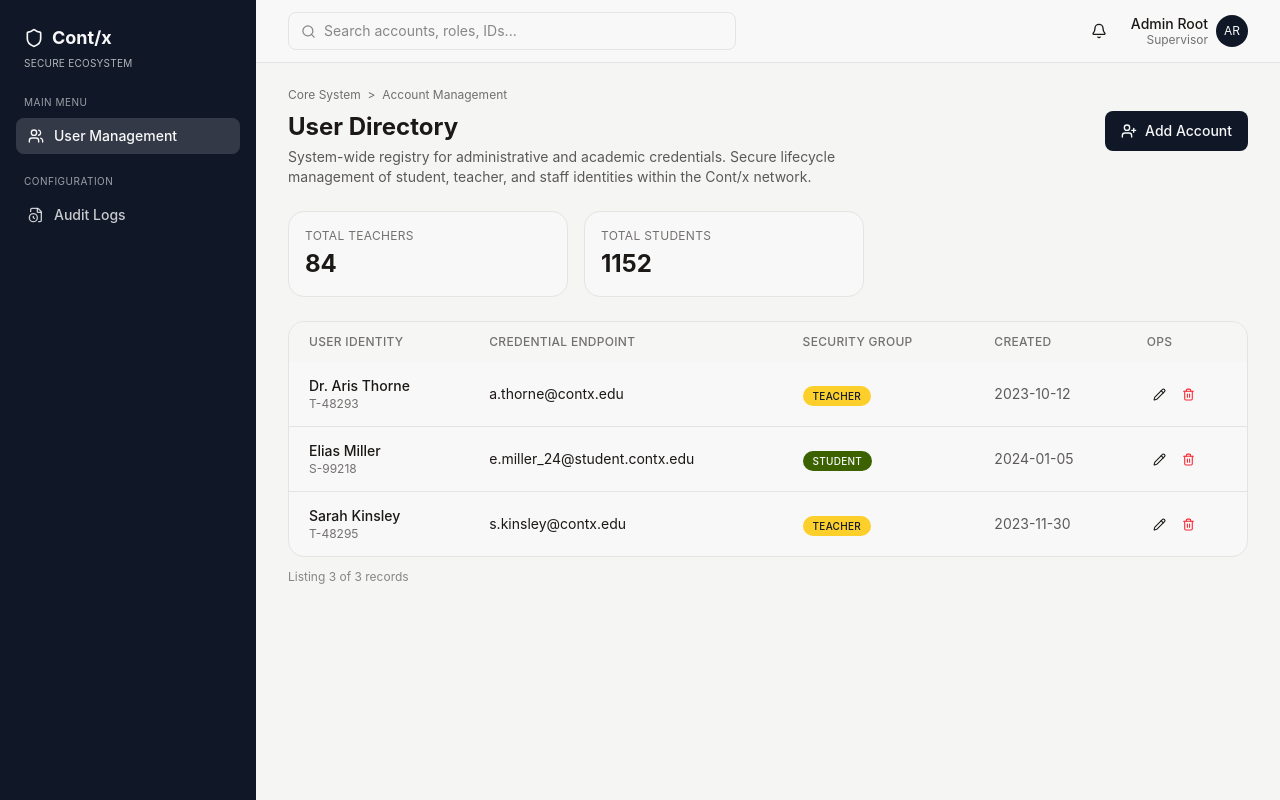
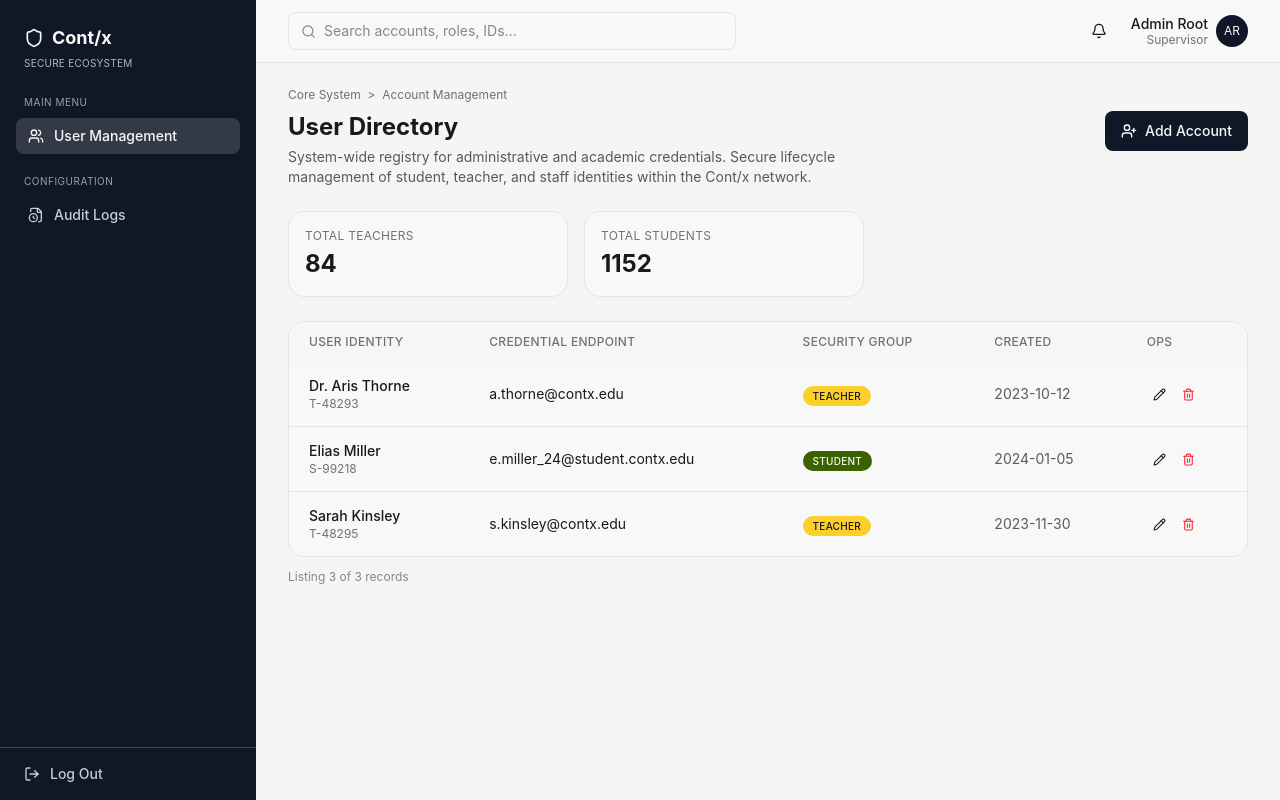
Before and after one commit to maelprz/cont-x, a React (Vite) app in the folder apps/teacher-web/: page / in a window 1280 px wide. Both pictures are taken after a click on the button "Login". Built offline with nearby package versions, Linux system fonts and the light colour scheme.

Commit message:
feat: update sidebar with logout functionality and updated title in web

```diff
--- a/apps/teacher-web/index.html
+++ b/apps/teacher-web/index.html
@@ -4,7 +4,7 @@
     <meta charset="UTF-8" />
     <link rel="icon" type="image/svg+xml" href="/favicon.svg" />
     <meta name="viewport" content="width=device-width, initial-scale=1.0" />
-    <title>teacher-web</title>
+    <title>Cont/x</title>
   </head>
   <body>
     <div id="root"></div>
--- a/apps/teacher-web/src/components/layouts/adminSidebar.tsx
+++ b/apps/teacher-web/src/components/layouts/adminSidebar.tsx
@@ -1,8 +1,8 @@
-import { Shield, Users, FileClock } from "lucide-react"; // pre-made icon components
+import { Shield, Users, FileClock, LogOut } from "lucide-react"; // pre-made icon components
 import type { AdminSidebarProps } from "./adminSidebar.types";
 import { useRouterLogic } from "../../router/routerLogic"; // store controlling which screen is active
 
-// Single shared sidebar — used across every admin screen.
+// Single shared sidebar -- used across every admin screen.
 export function AdminSidebar({ activeItem }: AdminSidebarProps) {
   const navigateTo = useRouterLogic((state) => state.navigateTo);
 
@@ -29,7 +29,7 @@ export function AdminSidebar({ activeItem }: AdminSidebarProps) {
           Main Menu
         </p>
 
-        {/* User Management nav item — navigates on click */}
+        {/* User Management nav item -- navigates on click */}
         <button
           onClick={() => navigateTo("userManagement")}
           className={`${navItemBase} ${
@@ -46,7 +46,7 @@ export function AdminSidebar({ activeItem }: AdminSidebarProps) {
           Configuration
         </p>
 
-        {/* Audit Logs nav item — navigates on click */}
+        {/* Audit Logs nav item -- navigates on click */}
         <button
           onClick={() => navigateTo("auditLogs")}
           className={`${navItemBase} ${
@@ -59,6 +59,18 @@ export function AdminSidebar({ activeItem }: AdminSidebarProps) {
           Audit Logs
         </button>
       </nav>
+
+      {/* mt-auto pushes logout to the very bottom of the sidebar */}
+      <div className="mt-auto border-t border-[var(--color-primary-content)]/20">
+        <button
+          type="button"
+          onClick={() => navigateTo("login")} // sends admin back to login screen
+          className="flex items-center gap-2.5 w-full px-6 py-4 text-sm font-medium text-[var(--color-primary-content)]/80 hover:bg-[var(--color-primary-content)]/10 hover:text-[var(--color-primary-content)] transition-colors duration-150"
+        >
+          <LogOut size={16} />
+          Log Out
+        </button>
+      </div>
     </aside>
   );
 }
```
